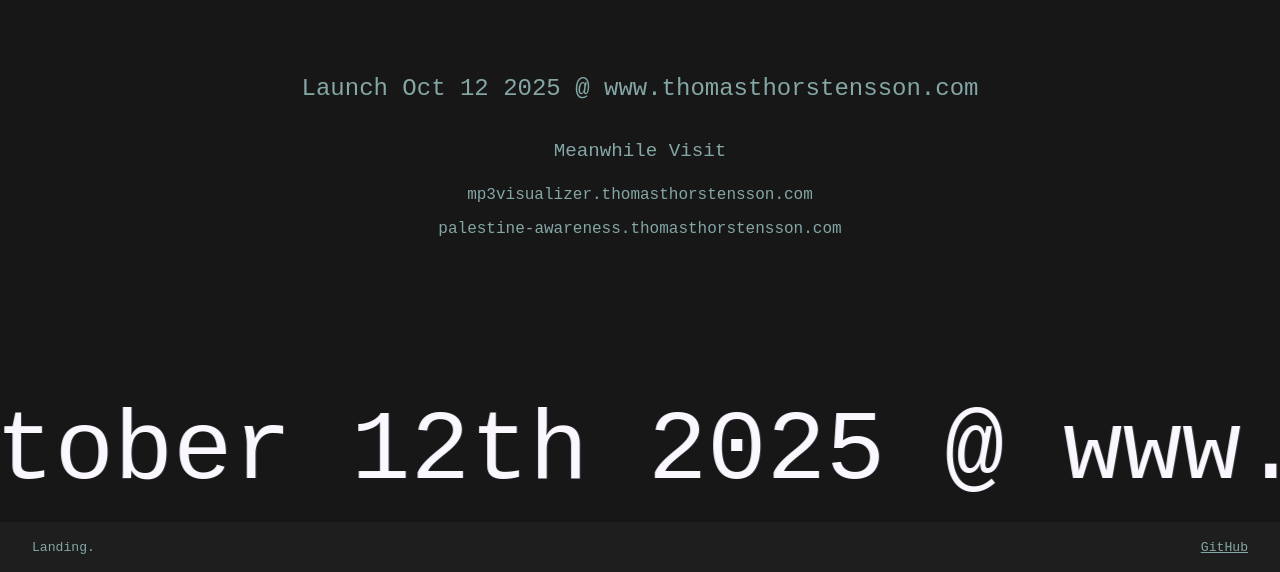
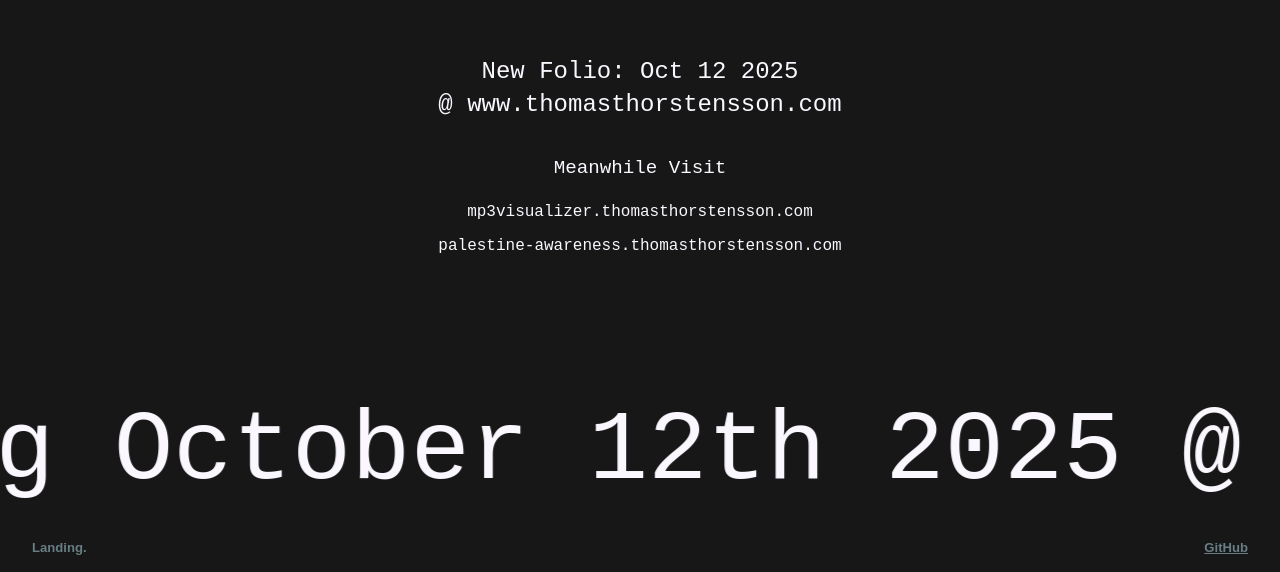
Before and after one commit to thorstensson/landing-page-2025, a Nuxt app: page / in a window 1280 px wide. Shown: the part 228-800 px from the top of the page. Built offline with nearby package versions, Linux system fonts and the light colour scheme.

Commit message:
Morning coffee

```diff
--- a/assets/scss/_variables.scss
+++ b/assets/scss/_variables.scss
@@ -1,17 +1,15 @@
 // Colors, created with ColorSpace, now settled
 $primary: #171717;
 $secondary: #faf7ff;
-$accent1: #4d585f;
-$accent2: #84a6a5;
-$accent3: #1e1e1e;
-
+$accent1: #84a6a5;
+$accent2: #677e84;
 // Fonts
 $sans-ui: "Sora", sans-serif;
 $sans-ui-opt: auto;
 $sans-ui-wgt: 600;
 $sans-ui-stl: normal;
 
-$sans-text: "Geist Mono", monospace;
+$sans-text: "Geist", monospace;
 $sans-text-opt: auto;
-$sans-text-wgt: 500;
+$sans-text-wgt: 400;
 $sans-text-stl: normal;
--- a/components/common/CommonFooter.vue
+++ b/components/common/CommonFooter.vue
@@ -20,7 +20,7 @@
   text-decoration: underline;
 }
 .footer-wrapper {
-  background:$accent3;
+  background:$primary;
   display: flex;
   align-items: center;
   justify-content: space-between;
--- a/components/common/CommonFooterLayout.vue
+++ b/components/common/CommonFooterLayout.vue
@@ -17,7 +17,8 @@
   width: 100%;
   display: flex;
   justify-content: space-between;
-  font-family: $sans-text;
+  font-family: $sans-ui;
+  font-weight: 600;
   font-size: clamp-calc(480px, 1920px, 12px, 14px);
   color: $accent2;
   user-select: none;
--- a/components/ui/UITextScroller.vue
+++ b/components/ui/UITextScroller.vue
@@ -143,7 +143,7 @@
         font-family: $sans-text;
         color: $secondary;
         font-family: $sans-text;
-        font-weight: 500;
+        font-weight: 400;
         font-size: clamp-calc(480px, 1920px, 60px, 130px);
         will-change: transform;
         padding-bottom:10px;
--- a/pages/index.vue
+++ b/pages/index.vue
@@ -8,7 +8,7 @@
 })
 
 const scrollConfig = reactive({
-  text: "                        Folio launch October 12th 2025 @ www.thomasthorstensson.com (nothing there yet). Thanks.",
+  text: "                        New Folio coming October 12th 2025 @ www.thomasthorstensson.com (nothing there yet). Thanks.",
 })
 </script>
 
@@ -16,7 +16,7 @@
   <div class="page-wrapper">
     <div class="launch">
       <h1 class="launch__heading">
-        Launch Oct 12 2025 @ www.thomasthorstensson.com
+        New Folio: Oct 12 2025<br/>@ www.thomasthorstensson.com
       </h1>
       <p class="launch__subtext">Meanwhile Visit</p>
       <div class="launch__links">
@@ -41,7 +41,6 @@
 </template>
 
 <style lang="scss" scoped>
-@import "@/assets/scss/variables";
 
 .page-wrapper {
   display: flex;
@@ -60,7 +59,7 @@
 
   &__heading {
     font-family: $sans-text;
-    color: $accent2;
+    color: $secondary;
     font-size: 1.5rem;
     font-weight: $sans-text-wgt;
     margin-bottom: 1rem;
@@ -69,7 +68,7 @@
 
   &__subtext {
     font-family: $sans-text;
-    color: $accent2;
+    color: $secondary;
     font-size: 1.2rem;
     font-weight: $sans-text-wgt;
     margin-bottom: 1.5rem;
@@ -84,14 +83,14 @@
 
   &__link {
     font-family: $sans-text;
-    color: $accent2;
+    color: $secondary;
     font-size: 1rem;
     font-weight: $sans-text-wgt;
     text-decoration: none;
-    transition: opacity 0.3s ease;
+    transition: color 0.3s ease;
 
     &:hover {
-      opacity: 0.7;
+      color:$accent1;
     }
   }
 }
```
